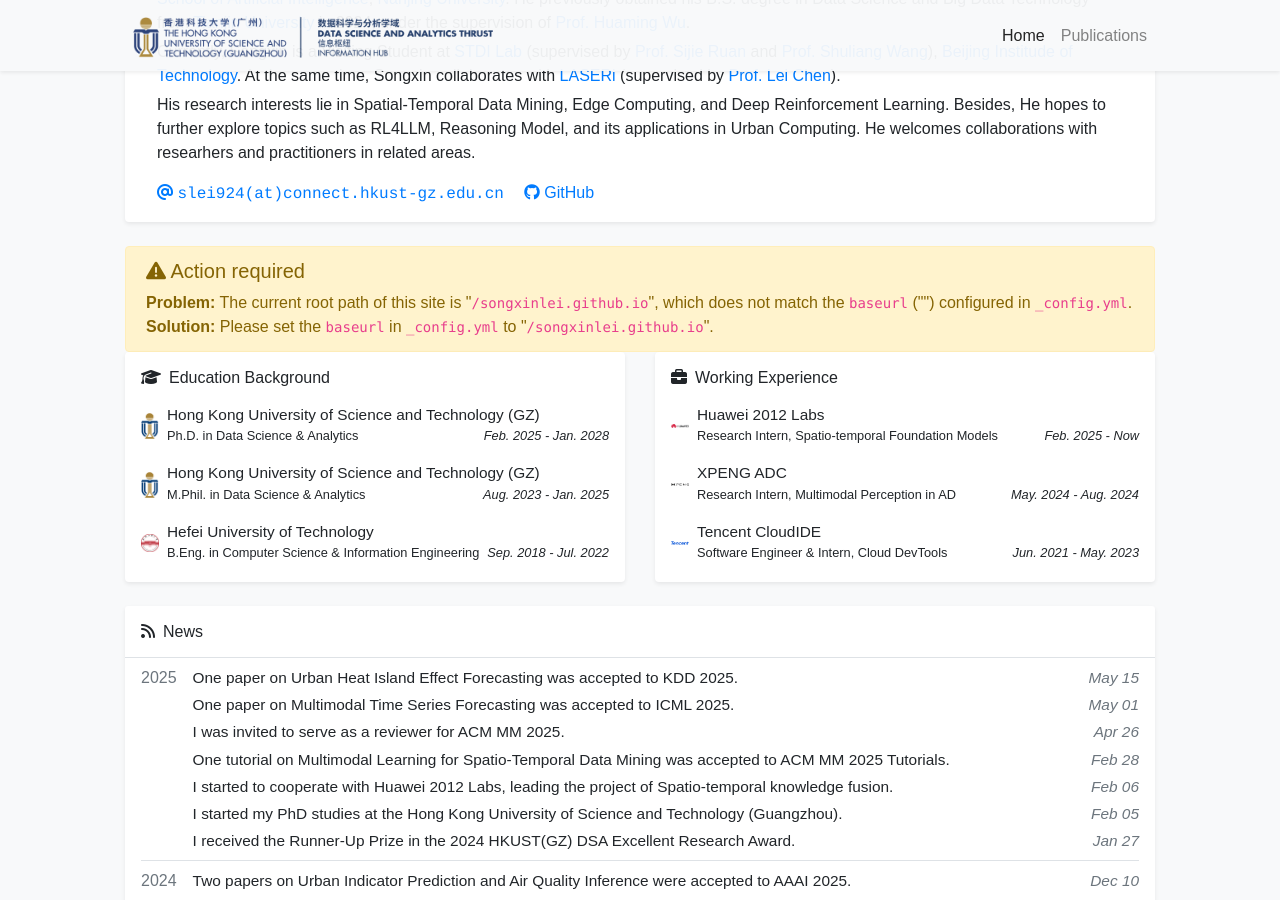
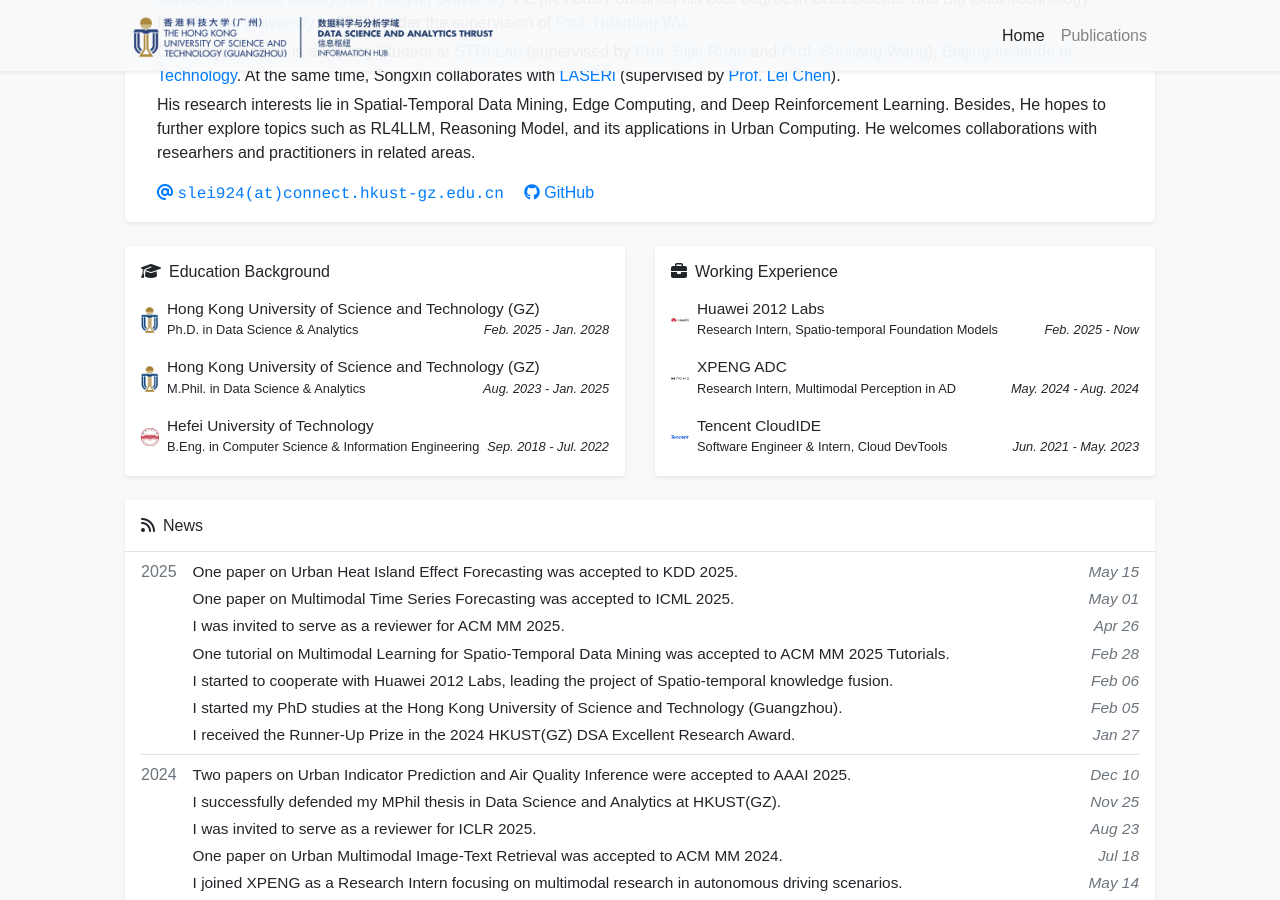
Before and after one commit to thunderlrr/songxinlei.github.io, a Jekyll site: the page built from index.html, in a window 1280 px wide and 900 px high, scrolled down 341 px. Built offline with Jekyll 4.4.1, drawn with Linux system fonts in a browser that asks for light colours; a style sheet for code colours, icons or effects is not loaded; some of the changed lines change nothing that is shown.

Commit message:
Set baseurl for the site configuration

```diff
--- a/_config.yml
+++ b/_config.yml
@@ -13,7 +13,7 @@
 # you will see them accessed via {{ site.title }}, {{ site.email }}, and so on.
 # You can create any custom variable you would like, and they will be accessible
 # in the templates via {{ site.myvariable }}.
-baseurl: "" # the subpath of your site, e.g. /blog
+baseurl: "/songxinlei.github.io" # the subpath of your site, e.g. /blog
 
 # Build settings
 markdown: kramdown
```
